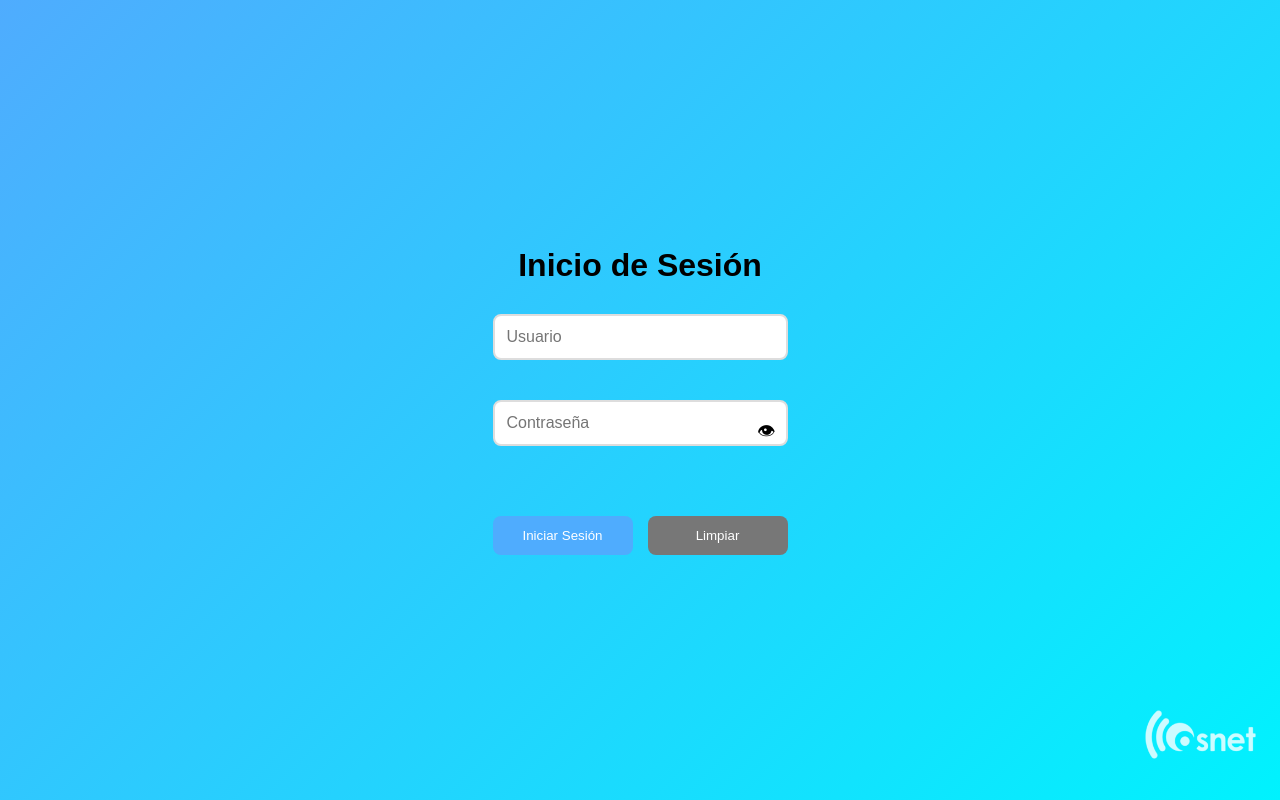
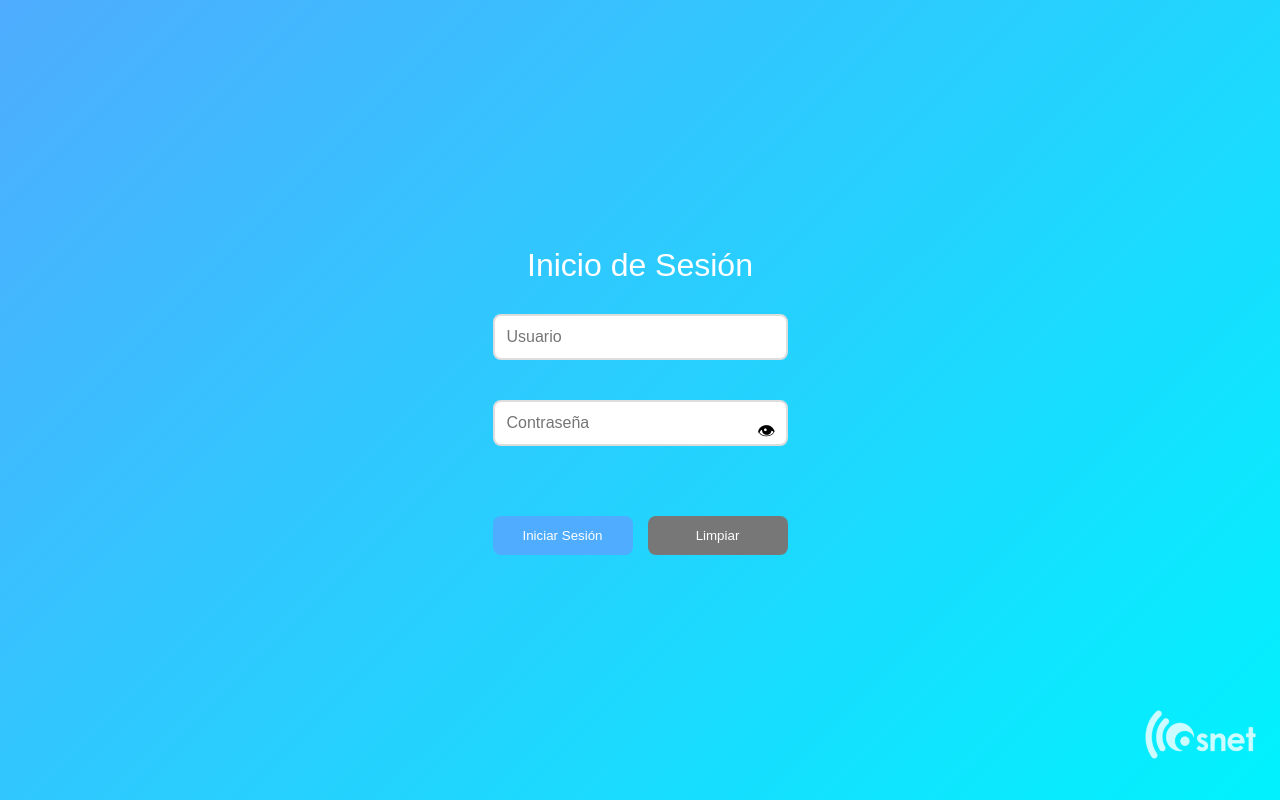
Before and after one commit to lealgonnzalez-del/proyectos-osnet, a React (Create React App) app: page / in a window 1280 px wide. Built offline with nearby package versions, Linux system fonts and the light colour scheme.

Commit message:
actualizado

```diff
--- a/src/App.css
+++ b/src/App.css
@@ -26,6 +26,9 @@ body {
 .title {
   text-align: center;
   margin-bottom: 10px;
+  font-weight: normal;
+  color: white;
+
 }
 
 .input {
--- a/src/componentes/QRUsuario.jsx
+++ b/src/componentes/QRUsuario.jsx
@@ -14,4 +14,5 @@ function QRUsuario({ usuario }) {
   );
 }
 
+
 export default QRUsuario;
```
